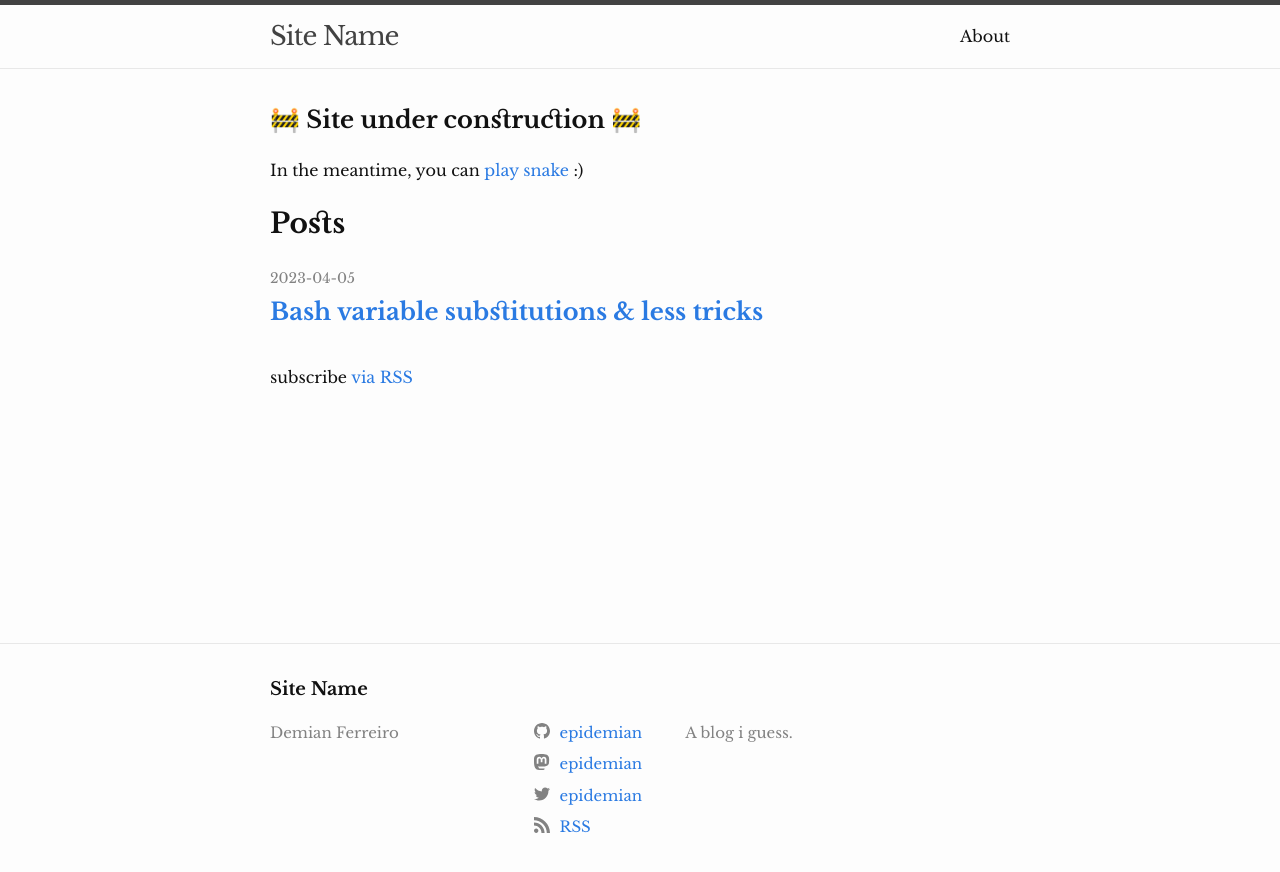
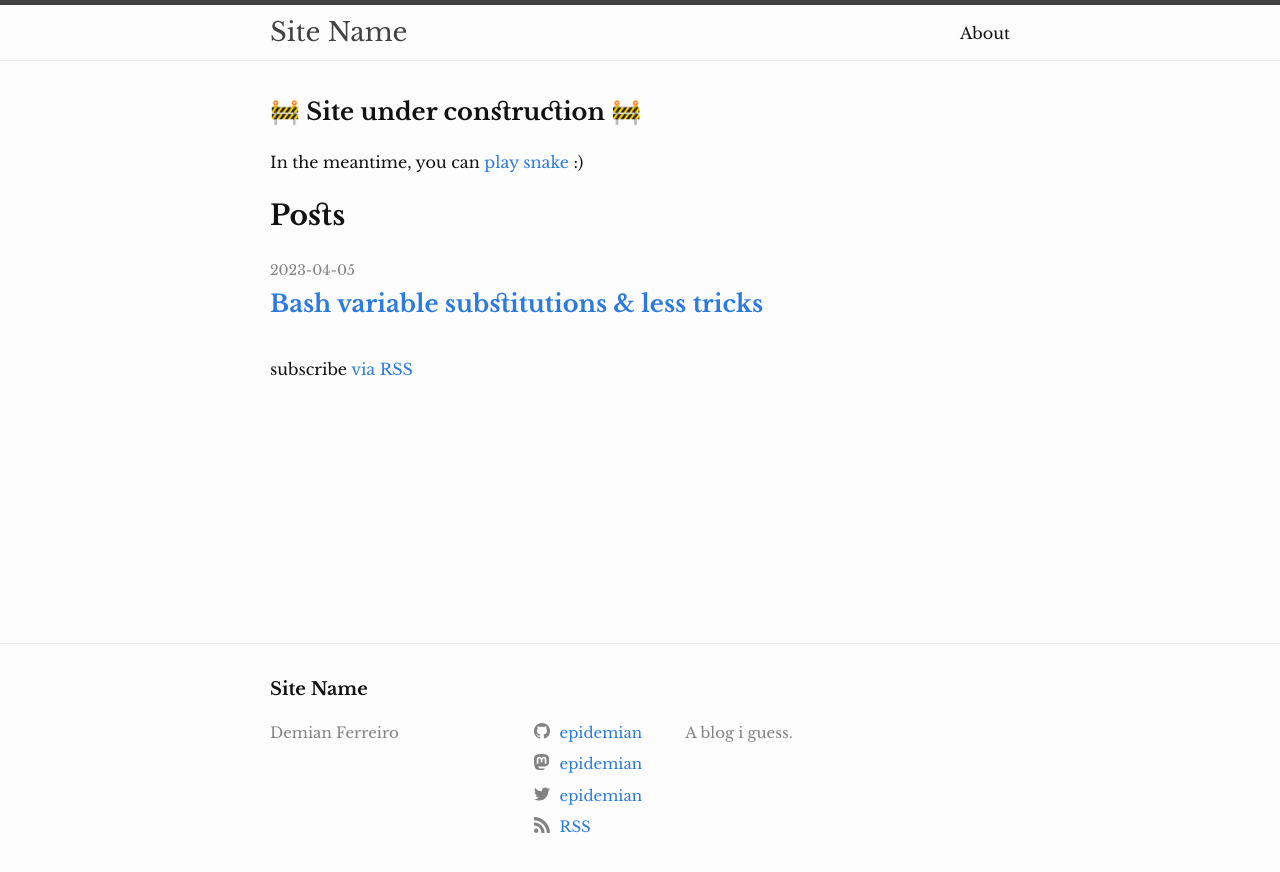
Before and after one commit to epidemian/epidemian.github.io, a Jekyll site: the page built from index.markdown, in a window 1280 px wide. Shown: the top 872 px of the page. Built offline with Jekyll 4.4.1, drawn with Linux system fonts in a browser that asks for light colours.

Commit message:
Remove some SASS variables in favor of CSS custom properties

```diff
--- a/_sass/minima.scss
+++ b/_sass/minima.scss
@@ -2,23 +2,7 @@
 
 // Define defaults for each variable.
 
-$base-font-family: 'Libre Baskerville', 'DejaVu Serif', 'Bitstream Vera Serif', 'Georgia', serif;
-$base-font-size:   16px !default;
-$base-font-weight: 400 !default;
-$small-font-size:  $base-font-size * 0.875 !default;
-$base-line-height: 1.75 !default;
-
 $spacing-unit:     30px !default;
-
-$text-color:       #111 !default;
-$background-color: #fdfdfd !default;
-$brand-color:      #2a7ae2 !default;
-
-$grey-color:       #828282 !default;
-$grey-color-light: lighten($grey-color, 40%) !default;
-$grey-color-dark:  darken($grey-color, 25%) !default;
-
-$table-text-align: left !default;
 
 // Width of the content area
 $content-width:    800px !default;
--- a/_sass/minima/_base.scss
+++ b/_sass/minima/_base.scss
@@ -9,9 +9,18 @@ dl, dd, ol, ul, figure {
 }
 
 html {
-  font: $base-font-weight #{$base-font-size}/#{$base-line-height} $base-font-family;
-  color: $text-color;
-  background-color: $background-color;
+  --text-color:       #111;
+  --background-color: #fdfdfd;
+  --accent-color:     #2a7ae2;
+  --grey-color:       #828282;
+  --grey-color-light: #e8e8e8;
+  --grey-color-dark:  #424242;
+}
+
+html {
+  font: 400 16px/1.75 'Libre Baskerville', 'DejaVu Serif', 'Bitstream Vera Serif', 'Georgia', serif;
+  color: var(--text-color);
+  background-color: var(--background-color);
   font-kerning: normal;
 }
 
@@ -60,7 +69,7 @@ figure > img {
 }
 
 figcaption {
-  font-size: $small-font-size;
+  font-size: 0.875rem;
 }
 
 
@@ -96,15 +105,10 @@ h1, h2, h3, h4, h5, h6 {
  * Links
  */
 a {
-  color: $brand-color;
+  color: var(--accent-color);
   text-decoration: none;
 
-  &:visited {
-    color: darken($brand-color, 15%);
-  }
-
   &:hover {
-    color: $text-color;
     text-decoration: underline;
   }
 
@@ -122,8 +126,8 @@ a {
  * Blockquotes
  */
 blockquote {
-  color: $grey-color;
-  border-left: 4px solid $grey-color-light;
+  color: var(--grey-color);
+  border-left: 4px solid var(--grey-color-light);
   padding-left: $spacing-unit * 0.5;
   font-size: 1.125rem;
   letter-spacing: -1px;
@@ -142,7 +146,7 @@ blockquote {
 pre,
 code {
   font-size: 0.9375rem;
-  border: 1px solid $grey-color-light;
+  border: 1px solid var(--grey-color-light);
   border-radius: 3px;
   background-color: #eef;
 }
@@ -168,33 +172,18 @@ pre {
  * Wrapper
  */
 .wrapper {
-  max-width: -webkit-calc(#{$content-width} - (#{$spacing-unit} * 2));
-  max-width:         calc(#{$content-width} - (#{$spacing-unit} * 2));
+  max-width: calc(#{$content-width} - (#{$spacing-unit} * 2));
   margin-right: auto;
   margin-left: auto;
   padding-right: $spacing-unit;
   padding-left: $spacing-unit;
-  @extend %clearfix;
 
   @include media-query($on-laptop) {
-    max-width: -webkit-calc(#{$content-width} - (#{$spacing-unit}));
-    max-width:         calc(#{$content-width} - (#{$spacing-unit}));
+    max-width: calc(#{$content-width} - (#{$spacing-unit}));
     padding-right: $spacing-unit * 0.5;
     padding-left: $spacing-unit * 0.5;
   }
 }
-
-
-
-/**
- * Clearfix
- */
-%clearfix:after {
-  content: "";
-  display: table;
-  clear: both;
-}
-
 
 
 /**
@@ -205,7 +194,7 @@ pre {
     width: 16px;
     height: 16px;
     display: inline-block;
-    fill: #{$grey-color};
+    fill: var(--grey-color);
     padding-right: 5px;
     vertical-align: text-top;
 }
@@ -224,24 +213,24 @@ pre {
 table {
   margin-bottom: $spacing-unit;
   width: 100%;
-  text-align: $table-text-align;
-  color: lighten($text-color, 18%);
+  text-align: left;
+  color: #3f3f3f;
   border-collapse: collapse;
-  border: 1px solid $grey-color-light;
+  border: 1px solid var(--grey-color-light);
   tr {
     &:nth-child(even) {
-      background-color: lighten($grey-color-light, 6%);
+      background-color: #f7f7f7; // lighten($grey-color-light, 6%);
     }
   }
   th, td {
     padding: math.div($spacing-unit, 3) ($spacing-unit * 0.5);
   }
   th {
-    background-color: lighten($grey-color-light, 3%);
-    border: 1px solid darken($grey-color-light, 4%);
-    border-bottom-color: darken($grey-color-light, 12%);
+    background-color: #f0f0f0; // lighten($grey-color-light, 3%);
+    border: 1px solid #dedede; // darken($grey-color-light, 4%);
+    border-bottom-color: #c9c9c9; // darken($grey-color-light, 12%);
   }
   td {
-    border: 1px solid $grey-color-light;
+    border: 1px solid var(--grey-color-light);
   }
 }
--- a/_sass/minima/_layout.scss
+++ b/_sass/minima/_layout.scss
@@ -2,34 +2,28 @@
  * Site header
  */
 .site-header {
-  border-top: 5px solid $grey-color-dark;
-  border-bottom: 1px solid $grey-color-light;
-  min-height: $spacing-unit * 1.865;
+  border-top: 5px solid var(--grey-color-dark);
+  border-bottom: 1px solid var(--grey-color-light);
 
   // Positioning context for the mobile navigation icon
   position: relative;
 }
 
+.site-header > .wrapper {
+  height: 55px;
+  display: flex;
+  justify-content: space-between;
+  align-items: center;
+}
+
 .site-title {
   font-size: 1.625rem;
-  font-weight: 300;
-  line-height: $base-line-height * $base-font-size * 2.25;
-  letter-spacing: -1px;
-  margin-bottom: 0;
-  float: left;
-
-  &,
-  &:visited {
-    color: $grey-color-dark;
-  }
+  color: var(--grey-color-dark);
 }
 
 .site-nav {
-  float: right;
-  line-height: $base-line-height * $base-font-size * 2.25;
-
   .nav-trigger {
-      display: none;
+    display: none;
   }
 
   .menu-icon {
@@ -37,8 +31,7 @@
   }
 
   .page-link {
-    color: $text-color;
-    line-height: $base-line-height;
+    color: var(--text-color);
 
     // Gaps between nav items, but not on the last one
     &:not(:last-child) {
@@ -50,8 +43,8 @@
     position: absolute;
     top: 9px;
     right: $spacing-unit * 0.5;
-    background-color: $background-color;
-    border: 1px solid $grey-color-light;
+    background-color: var(--background-color);
+    border: 1px solid var(--grey-color-light);
     border-radius: 5px;
     text-align: right;
 
@@ -74,7 +67,7 @@
       text-align: center;
 
       > svg {
-        fill: $grey-color-dark;
+        fill: var(--grey-color-dark);
       }
     }
 
@@ -106,7 +99,7 @@
  * Site footer
  */
 .site-footer {
-  border-top: 1px solid $grey-color-light;
+  border-top: 1px solid var(--grey-color-light);
   padding: $spacing-unit 0;
 }
 
@@ -123,9 +116,8 @@
 
 .footer-col-wrapper {
   font-size: 0.9375rem;
-  color: $grey-color;
+  color: var(--grey-color);
   margin-left: -$spacing-unit * 0.5;
-  @extend %clearfix;
 }
 
 .footer-col {
@@ -135,38 +127,32 @@
 }
 
 .footer-col-1 {
-  width: -webkit-calc(35% - (#{$spacing-unit} / 2));
-  width:         calc(35% - (#{$spacing-unit} / 2));
+  width: calc(35% - (#{$spacing-unit} / 2));
 }
 
 .footer-col-2 {
-  width: -webkit-calc(20% - (#{$spacing-unit} / 2));
-  width:         calc(20% - (#{$spacing-unit} / 2));
+  width: calc(20% - (#{$spacing-unit} / 2));
 }
 
 .footer-col-3 {
-  width: -webkit-calc(45% - (#{$spacing-unit} / 2));
-  width:         calc(45% - (#{$spacing-unit} / 2));
+  width: calc(45% - (#{$spacing-unit} / 2));
 }
 
 @include media-query($on-laptop) {
   .footer-col-1,
   .footer-col-2 {
-    width: -webkit-calc(50% - (#{$spacing-unit} / 2));
-    width:         calc(50% - (#{$spacing-unit} / 2));
+    width: calc(50% - (#{$spacing-unit} / 2));
   }
 
   .footer-col-3 {
-    width: -webkit-calc(100% - (#{$spacing-unit} / 2));
-    width:         calc(100% - (#{$spacing-unit} / 2));
+    width: calc(100% - (#{$spacing-unit} / 2));
   }
 }
 
 @include media-query($on-palm) {
   .footer-col {
     float: none;
-    width: -webkit-calc(100% - (#{$spacing-unit} / 2));
-    width:         calc(100% - (#{$spacing-unit} / 2));
+    width: calc(100% - (#{$spacing-unit} / 2));
   }
 }
 
@@ -198,8 +184,8 @@
 }
 
 .post-meta {
-  font-size: $small-font-size;
-  color: $grey-color;
+  font-size: 0.875rem;
+  color: var(--grey-color);
 }
 
 .post-meta > *:not(:first-child):before {
```
